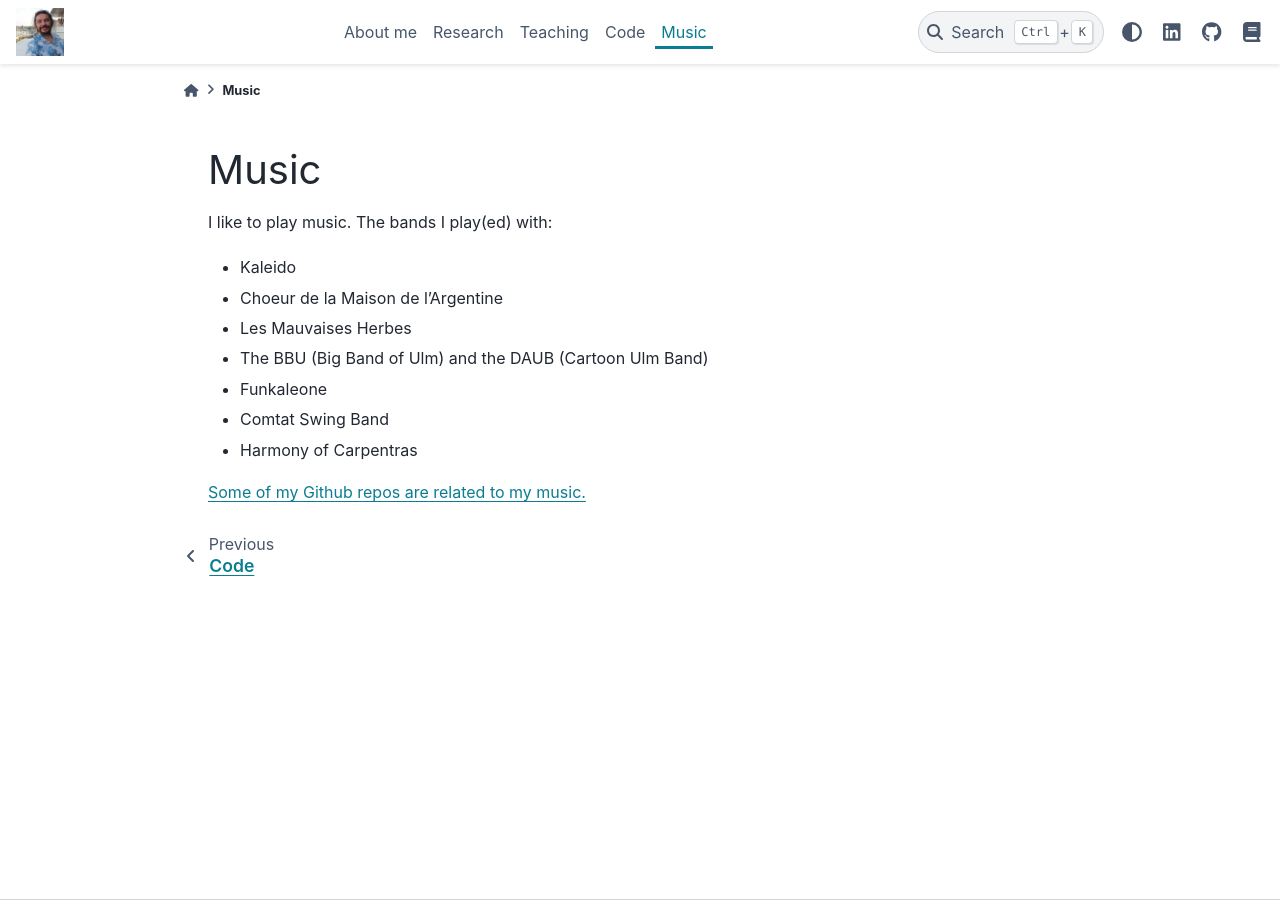
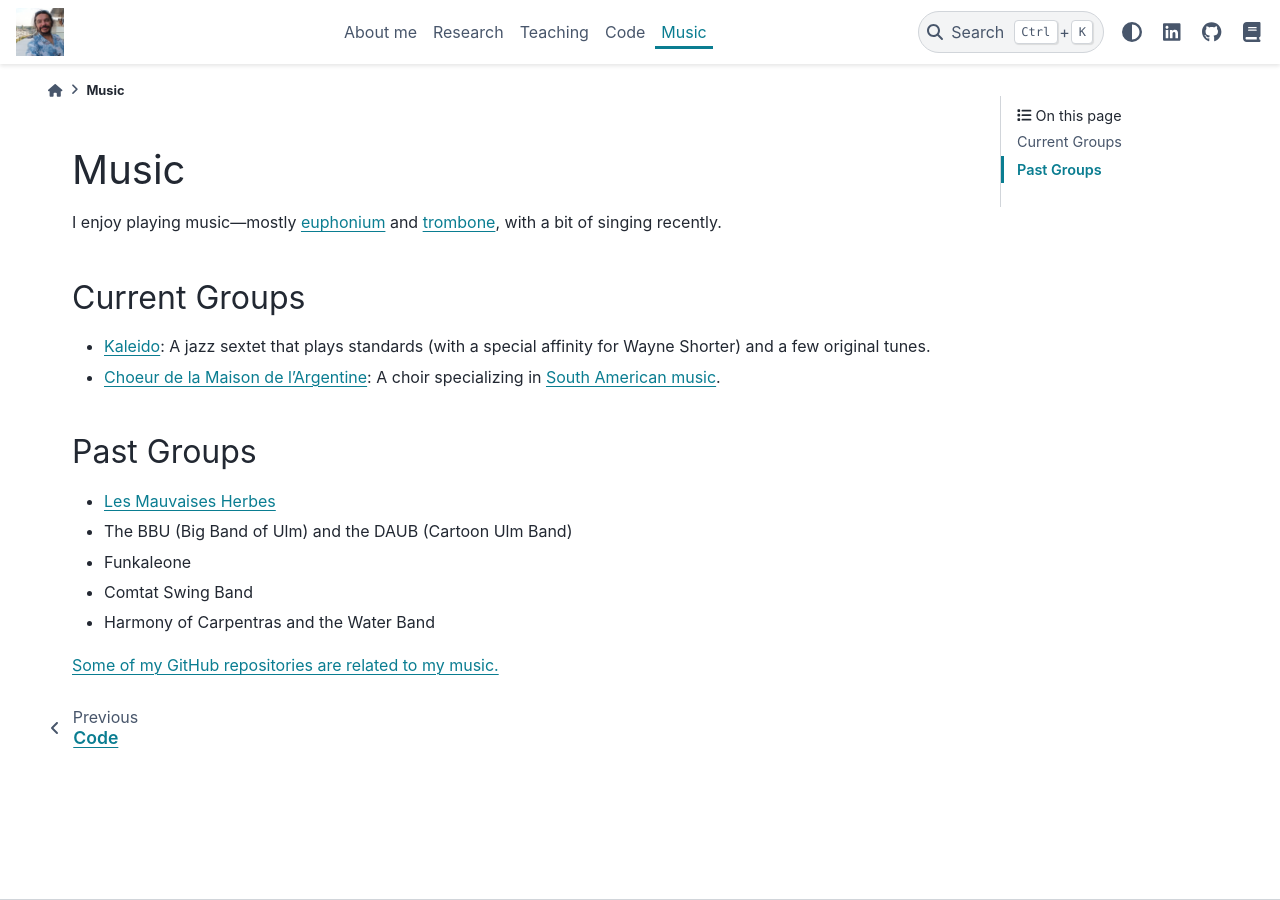
Before and after one commit to balouf/balouf.github.io, a Sphinx documentation site: the page built from docs/music.md, in a window 1280 px wide. Built offline with Sphinx 7.4.7 and the PyData theme 0.15.4, drawn with Linux system fonts in a browser that asks for light colours; the version number is read from the project's files by our own code.

Commit message:
Update pages

```diff
--- a/docs/music.md
+++ b/docs/music.md
@@ -1,13 +1,18 @@
 # Music
 
-I like to play music. The bands I play(ed) with:
+I enjoy playing music—mostly [euphonium](https://en.wikipedia.org/wiki/Euphonium) and [trombone](https://en.wikipedia.org/wiki/Trombone), with a bit of singing recently.
 
-* Kaleido
-* Choeur de la Maison de l'Argentine
-* Les Mauvaises Herbes
+## Current Groups
+
+* [Kaleido](https://soundcloud.com/kaleido-475156859/sets/kaleido): A jazz sextet that plays standards (with a special affinity for Wayne Shorter) and a few original tunes.
+* [Choeur de la Maison de l'Argentine](https://www.facebook.com/choeurArgentin/): A choir specializing in [South American music](https://youtu.be/3a5w_v1HU28?si=H5s7UN_7ojFpMjXx).
+
+## Past Groups
+
+* [Les Mauvaises Herbes](https://www.youtube.com/watch?v=NUlV7asn62Q)
 * The BBU (Big Band of Ulm) and the DAUB (Cartoon Ulm Band)
 * Funkaleone
 * Comtat Swing Band
-* Harmony of Carpentras
+* Harmony of Carpentras and the Water Band
 
-[Some of my Github repos are related to my music.](https://github.com/search?q=user:balouf+topic:music&type=repositories)
+[Some of my GitHub repositories are related to my music.](https://github.com/search?q=user:balouf+topic:music&type=repositories)
```
Also changed, not shown: docs/code.md (+11 -1 lines), docs/teaching.md (+12 -1 lines).
